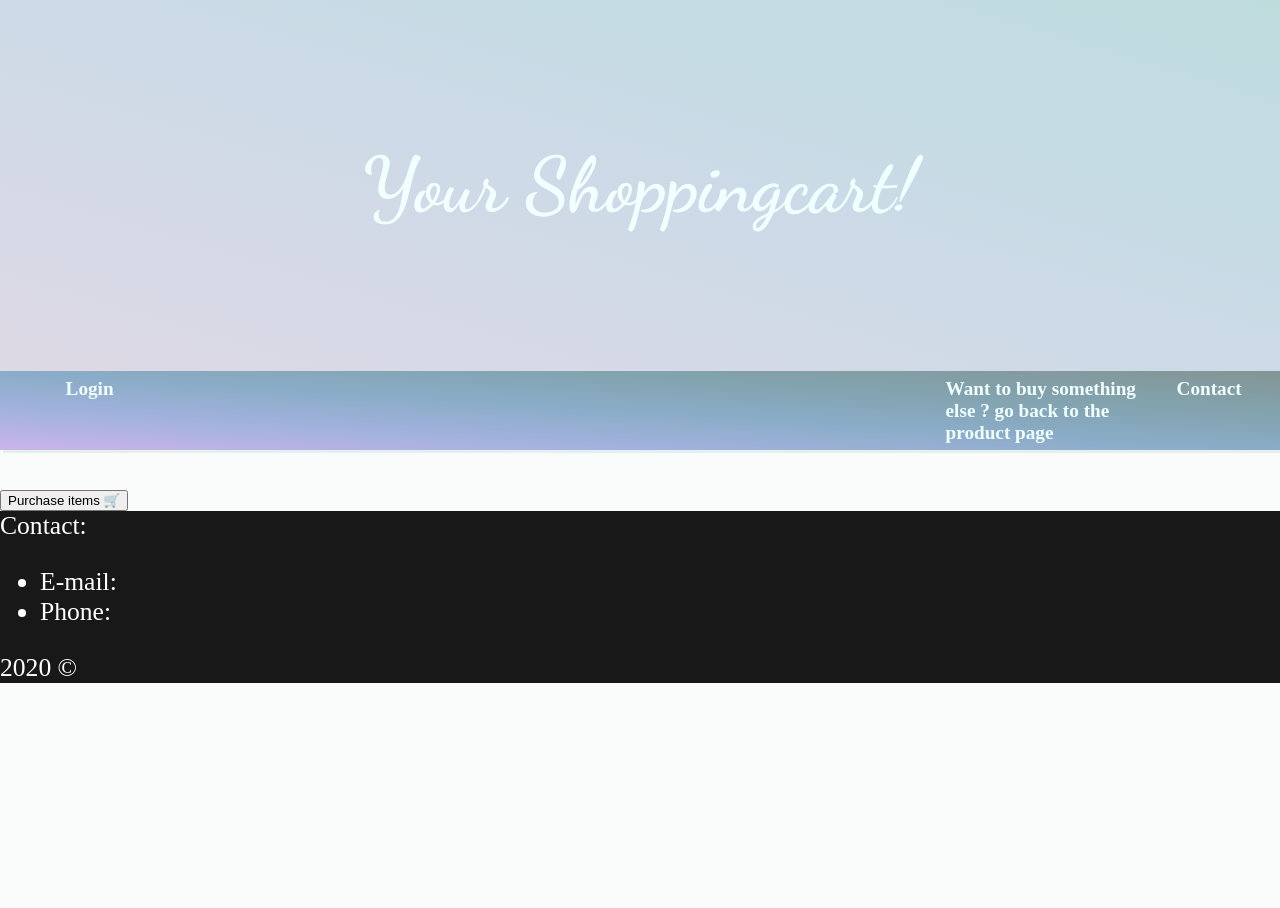
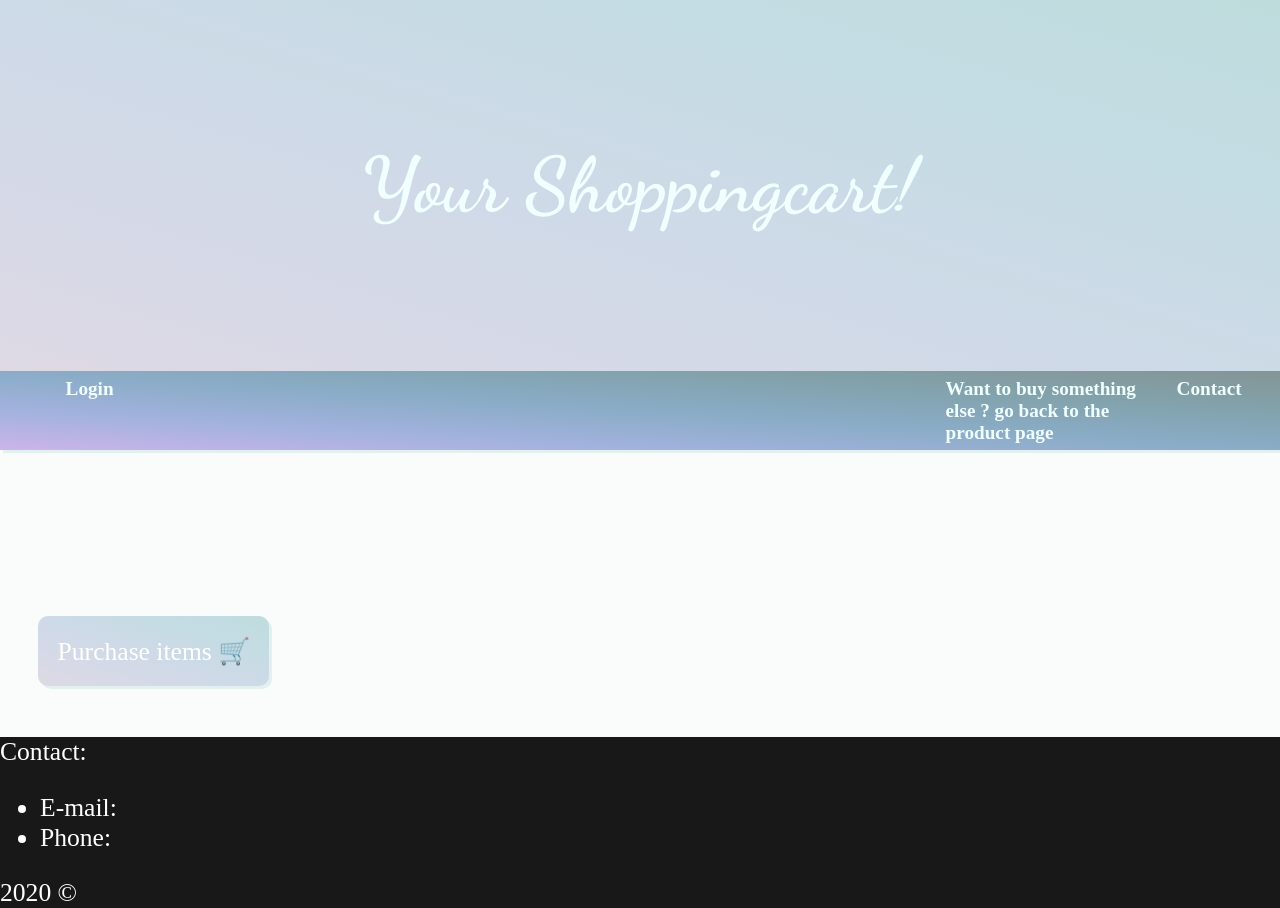
Before and after one commit to CorneliaWessberg/gruppinlamning, a website: page shoppingcart.html in a window 1280 px wide. Before the commit the page ends 800 px from the top, so only its background shows below. Drawn offline with Linux system fonts and the light colour scheme.

Commit message:
ny styling

```diff
--- a/appCart.js
+++ b/appCart.js
@@ -13,7 +13,7 @@ window.onload = function () {
              addProductBox.className = "box";
 
              document.querySelector("#products").appendChild(addProductBox)
-              addProductBox.innerHTML = `<li> <img class="imgStyle" src="${img}"> </li> <li class="name" > ${name} </li> <li class="description" > ${description} </li> <li class="price"> ${price} </li> <button id="btn"> Remove from cart</button>`
+              addProductBox.innerHTML = `<li class="name" > ${name} </li><li> <img class="imgStyle" src="${img}"> </li>  <li class="description" > ${description} </li> <li class="price"> ${price} </li> <button id="btn"> Remove from cart</button>`
 
 
               // adding etra buttons for the customer to be able to remove items from their shoppingcarst
--- a/appCostumer.js
+++ b/appCostumer.js
@@ -24,7 +24,7 @@ let products = JSON.parse(localStorage.getItem("products"))
              addProductBox.className = "box";
 
              document.querySelector("#products").appendChild(addProductBox)
-              addProductBox.innerHTML = `<li> <img class="imgStyle" src="${img}"> </li> <li class="name" > ${name} </li> <li class="description" > ${description} </li> <li class="price"> Price: ${price} kr </li> <li> <button id=` + id + `>   Add to cart  </button></li>`
+              addProductBox.innerHTML = `<li class="name" > ${name} </li> <li> <img class="imgStyle" src="${img}"> </li>  <li class="description" > ${description} </li> <li class="price"> Price: ${price} kr </li> <li> <button class="cartBtn" id=` + id + `>   Add to cart  </button></li>`
 
              } )
          }
--- a/sass/shoppinglist.scss
+++ b/sass/shoppinglist.scss
@@ -37,6 +37,20 @@
     font-size: 4vw;
   }
 
+  #buy {
+    margin-top: 10vw;
+    padding: 1.5vw;
+    color: white;
+    border-radius: 10px;
+    margin-left: 3vw;
+    margin-bottom: 4vw;
+    background-image: linear-gradient(to right top, #ded9e4, #d6d9e7, #cddae7, #c4dce4, #bfdcdd);
+    font-size: 2vw;
+    border: white;
+    font-family: 'Times New Roman', Times, serif;
+    box-shadow: 3px 3px #E3F0F0;
+
+  }
 
   /* Birger shoppingcart Footer */
   .footershoppingcart{
```
Also changed, not shown: style.css.
